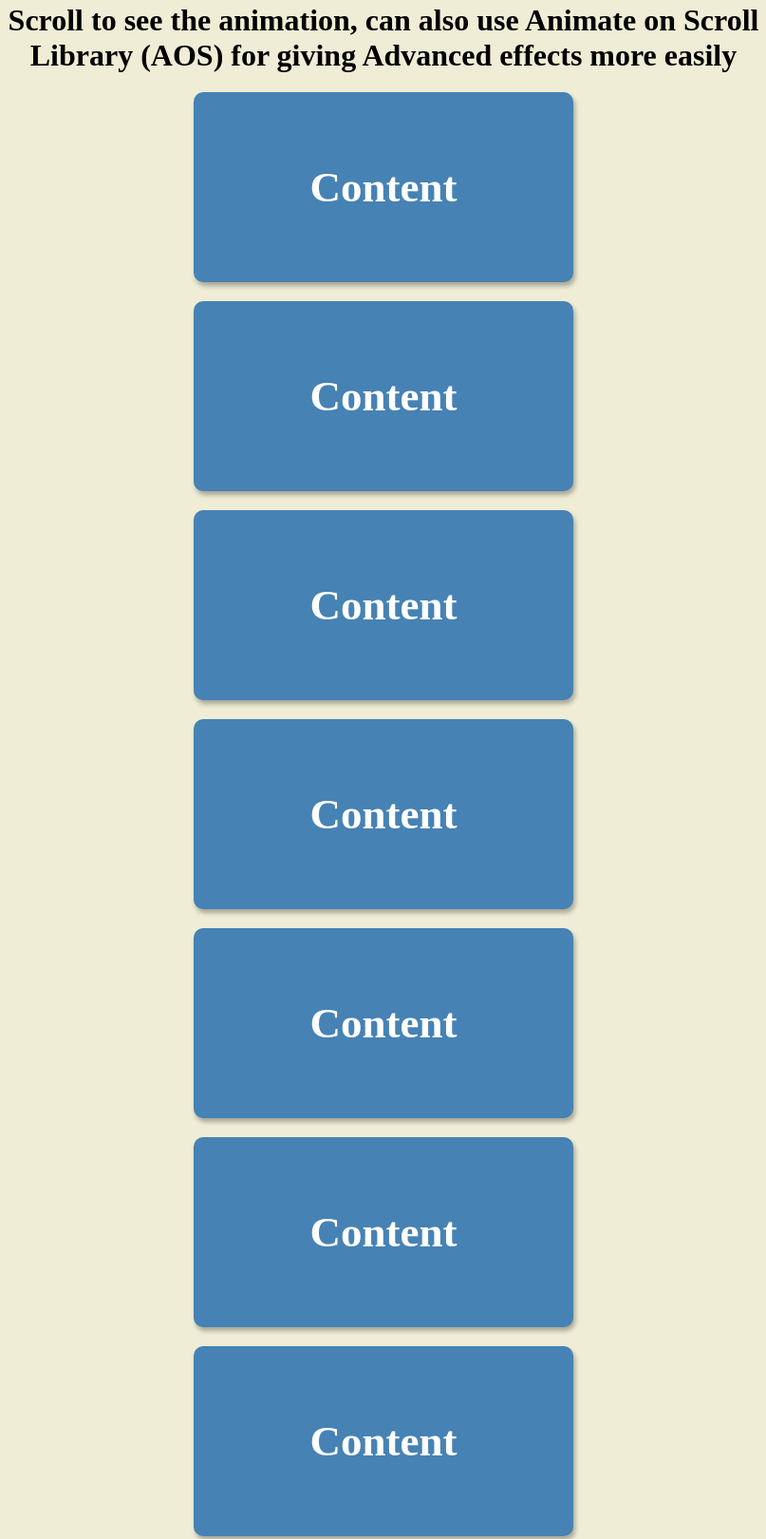
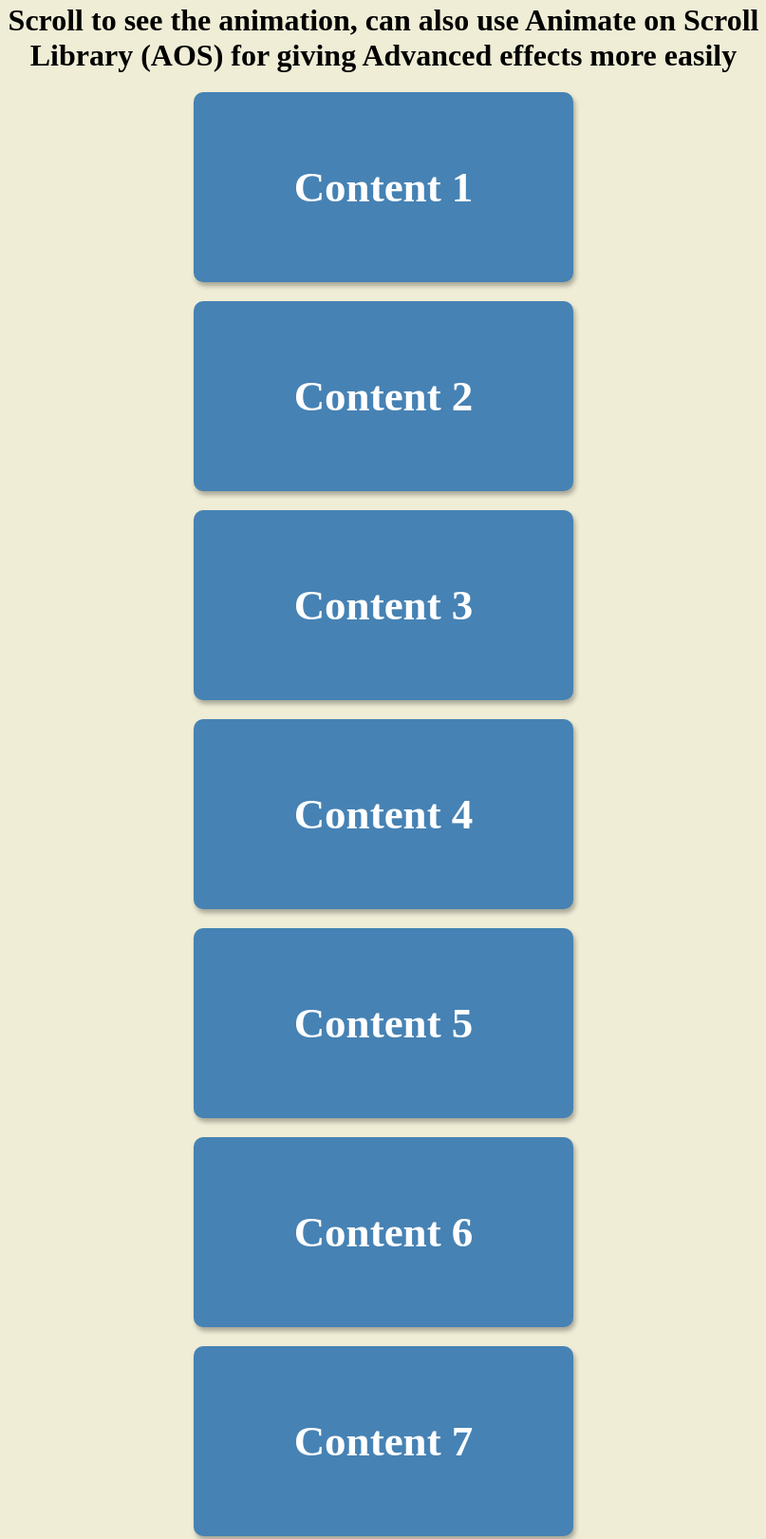
Before and after one commit to sanky2020/50-Projects, a plain HTML site: page Day6 - Scroll Animation/index.html in a window 1280 px wide. Shown: the part 7-1627 px from the top of the page at 95% size, without its empty margins (236-1043 px from the left). Drawn offline with Linux system fonts and the light colour scheme.

Commit message:
Update index.html

```diff
--- a/Day6 - Scroll Animation/index.html
+++ b/Day6 - Scroll Animation/index.html
@@ -8,19 +8,19 @@
   </head>
   <body>
     <h1>Scroll to see the animation, can also use Animate on Scroll Library (AOS) for giving Advanced effects more easily</h1>
-    <div class="box"><h2>Content</h2></div>
-    <div class="box"><h2>Content</h2></div>
-    <div class="box"><h2>Content</h2></div>
-    <div class="box"><h2>Content</h2></div>
-    <div class="box"><h2>Content</h2></div>
-    <div class="box"><h2>Content</h2></div>
-    <div class="box"><h2>Content</h2></div>
-    <div class="box"><h2>Content</h2></div>
-    <div class="box"><h2>Content</h2></div>
-    <div class="box"><h2>Content</h2></div>
-    <div class="box"><h2>Content</h2></div>
-    <div class="box"><h2>Content</h2></div>
-    <div class="box"><h2>Content</h2></div>
+    <div class="box"><h2>Content 1</h2></div>
+    <div class="box"><h2>Content 2</h2></div>
+    <div class="box"><h2>Content 3</h2></div>
+    <div class="box"><h2>Content 4</h2></div>
+    <div class="box"><h2>Content 5</h2></div>
+    <div class="box"><h2>Content 6</h2></div>
+    <div class="box"><h2>Content 7</h2></div>
+    <div class="box"><h2>Content 8</h2></div>
+    <div class="box"><h2>Content 9</h2></div>
+    <div class="box"><h2>Content 10</h2></div>
+    <div class="box"><h2>Content 11</h2></div>
+    <div class="box"><h2>Content 12</h2></div>
+    <div class="box"><h2>Content 13</h2></div>
     <script src="./index.js"></script>
   </body>
 </html>
```
